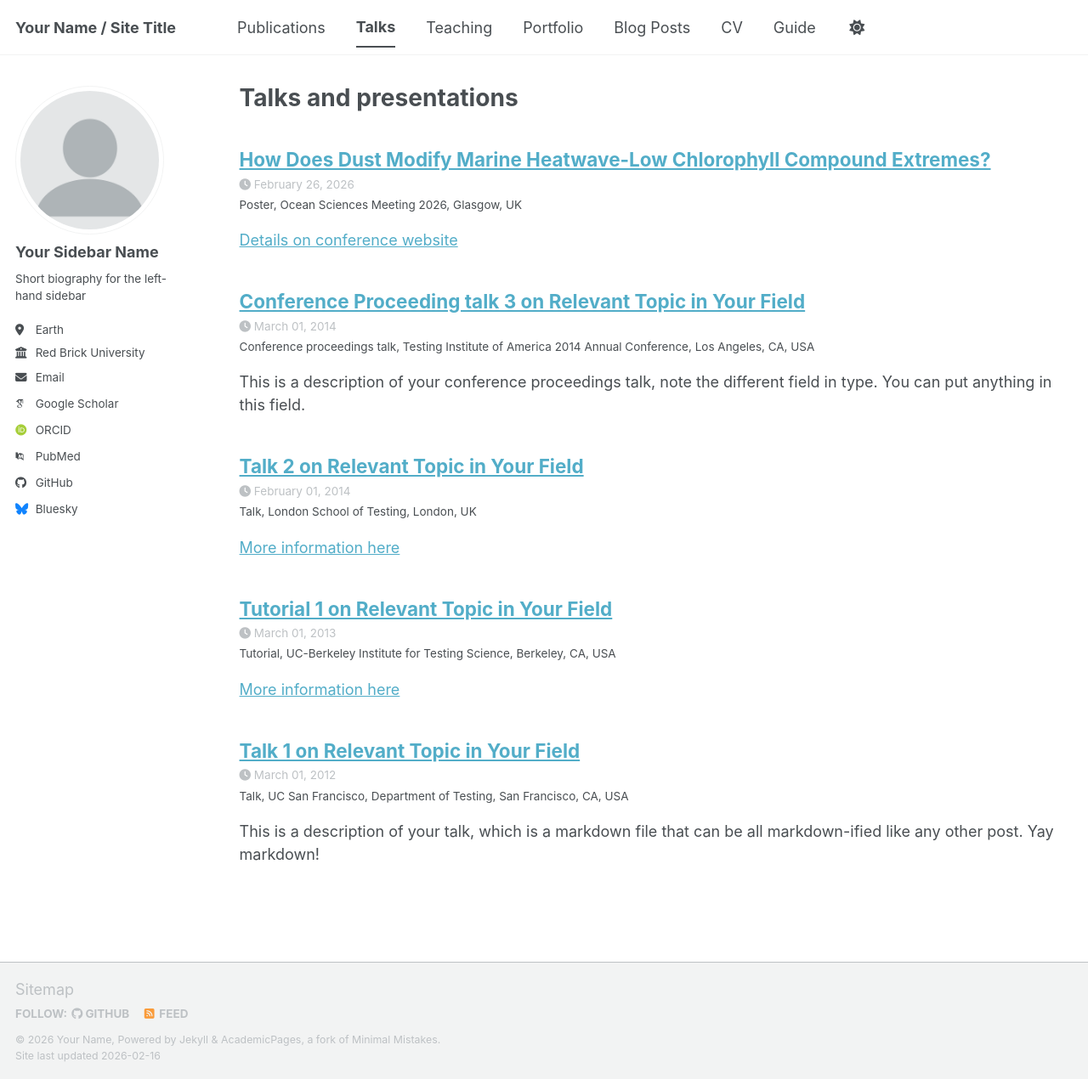
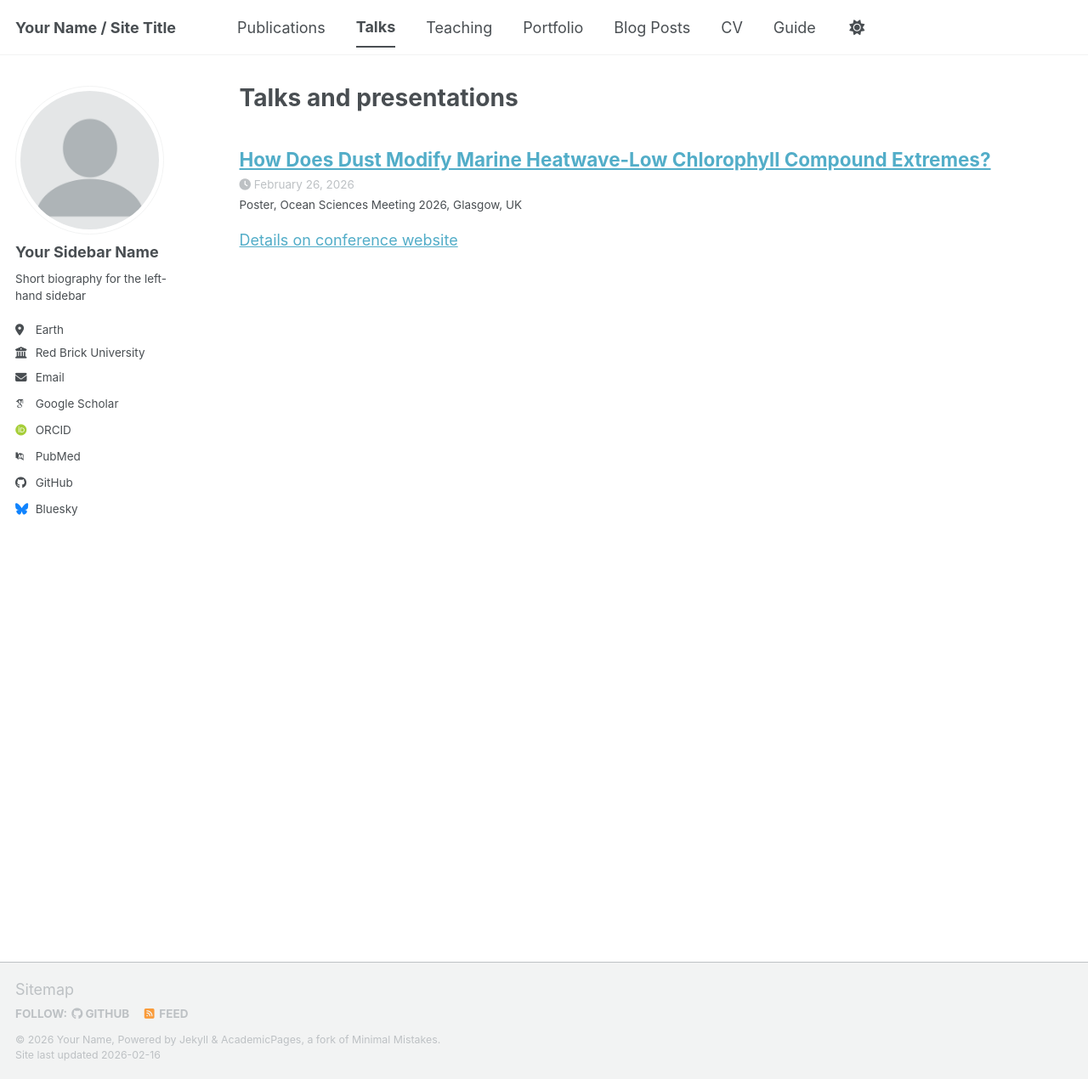
Before and after one commit to alessandraquig/alessandraquig.github.io, a Jekyll site: the page built from _pages/talks.html, in a window 1280 px wide and 1270 px high. Shown: the whole window at 85% size. Built offline with Jekyll 4.4.1, drawn with Linux system fonts in a browser that asks for light colours; some web fonts are replaced; a script bundle is joined from its source files by our own code; library files that are not in the unit come from our copies.

Commit message:
Publication details - date

```diff
--- a/_talks/2012-03-01-talk-1.md
+++ /dev/null
@@ -1,11 +0,0 @@
----
-title: "Talk 1 on Relevant Topic in Your Field"
-collection: talks
-type: "Talk"
-permalink: /talks/2012-03-01-talk-1
-venue: "UC San Francisco, Department of Testing"
-date: 2012-03-01
-location: "San Francisco, CA, USA"
----
-
-This is a description of your talk, which is a markdown file that can be all markdown-ified like any other post. Yay markdown!
--- a/_talks/2013-03-01-tutorial-1.md
+++ /dev/null
@@ -1,13 +0,0 @@
----
-title: "Tutorial 1 on Relevant Topic in Your Field"
-collection: talks
-type: "Tutorial"
-permalink: /talks/2013-03-01-tutorial-1
-venue: "UC-Berkeley Institute for Testing Science"
-date: 2013-03-01
-location: "Berkeley, CA, USA"
----
-
-[More information here](http://exampleurl.com)
-
-This is a description of your tutorial, note the different field in type. This is a markdown files that can be all markdown-ified like any other post. Yay markdown!
--- a/_talks/2014-02-01-talk-2.md
+++ /dev/null
@@ -1,13 +0,0 @@
----
-title: "Talk 2 on Relevant Topic in Your Field"
-collection: talks
-type: "Talk"
-permalink: /talks/2014-02-01-talk-2
-venue: "London School of Testing"
-date: 2014-02-01
-location: "London, UK"
----
-
-[More information here](http://example2.com)
-
-This is a description of your talk, which is a markdown files that can be all markdown-ified like any other post. Yay markdown!
--- a/_talks/2014-03-01-talk-3.md
+++ /dev/null
@@ -1,11 +0,0 @@
----
-title: "Conference Proceeding talk 3 on Relevant Topic in Your Field"
-collection: talks
-type: "Conference proceedings talk"
-permalink: /talks/2014-03-01-talk-3
-venue: "Testing Institute of America 2014 Annual Conference"
-date: 2014-03-01
-location: "Los Angeles, CA, USA"
----
-
-This is a description of your conference proceedings talk, note the different field in type. You can put anything in this field.
```
Also changed, not shown: _publications/dust_mhw-lchl.md (+0 -1 lines).
